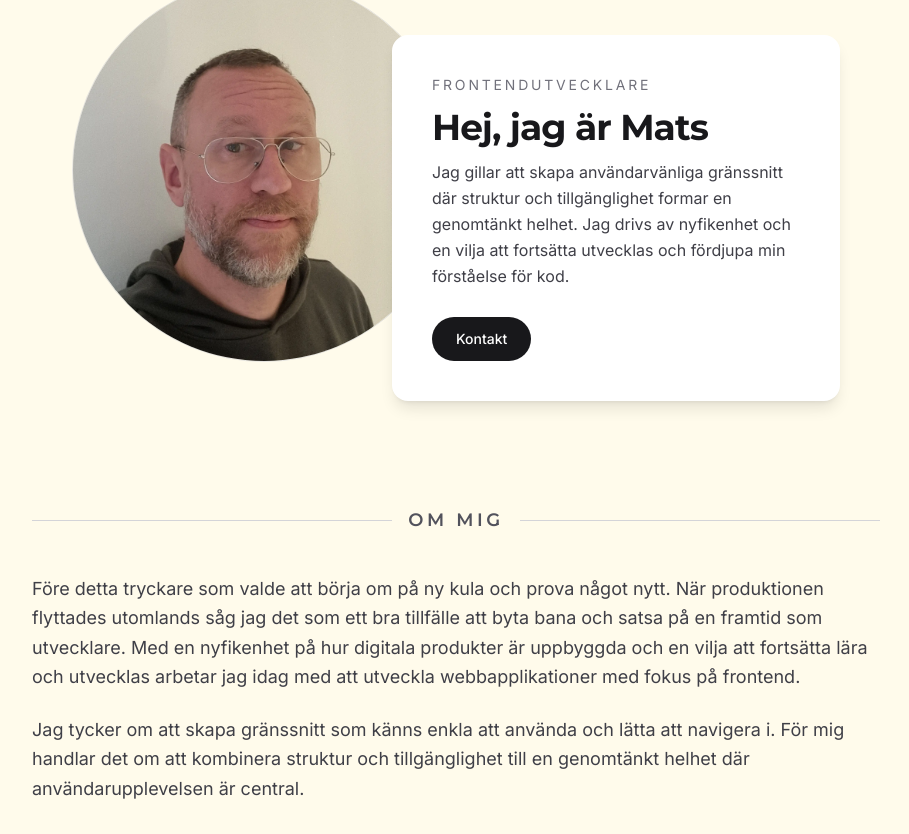
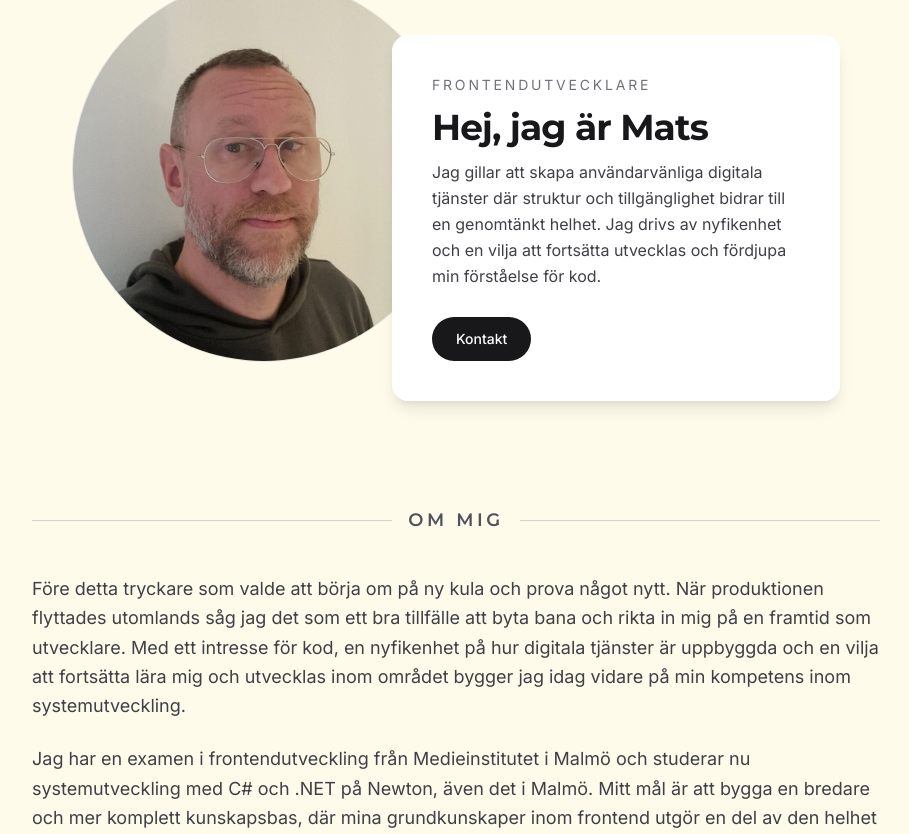
Before and after one commit to matsEksten/portfolio-2026, a Next.js app: page / in a window 1280 px wide. Shown: the part 206-1040 px from the top of the page, without its empty margins (184-1093 px from the left). Built offline with nearby package versions, Linux system fonts and the light colour scheme; no server answers.

Commit message:
update 2026-10-09

```diff
--- a/components/About/About.tsx
+++ b/components/About/About.tsx
@@ -22,14 +22,14 @@ export default function About() {
       <div className="space-y-6 text-base leading-relaxed text-zinc-700 md:text-lg">
         <p>
           {isSv
-            ? "Före detta tryckare som valde att börja om på ny kula och prova något nytt. När produktionen flyttades utomlands såg jag det som ett bra tillfälle att byta bana och satsa på en framtid som utvecklare. Med en nyfikenhet på hur digitala produkter är uppbyggda och en vilja att fortsätta lära och utvecklas arbetar jag idag med att utveckla webbapplikationer med fokus på frontend."
-            : "Former print operator who decided to start over and try something new. When production was moved abroad, I saw it as an opportunity to change direction and pursue a future as a developer. With a curiosity for how digital products are built and a desire to keep learning and growing, I work with developing web applications and continue to build my skills as a developer"}
+            ? "Före detta tryckare som valde att börja om på ny kula och prova något nytt. När produktionen flyttades utomlands såg jag det som ett bra tillfälle att byta bana och rikta in mig på en framtid som utvecklare. Med ett intresse för kod, en nyfikenhet på hur digitala tjänster är uppbyggda och en vilja att fortsätta lära mig och utvecklas inom området bygger jag idag vidare på min kompetens inom systemutveckling."
+            : "Former print operator who decided to start over and try something new. When production was moved abroad, I saw it as a good opportunity to change direction and pursue a future as a developer. With an interest in code, a curiosity about how digital services are built, and a desire to keep learning and developing within the field, I am now continuing to build my skills in software development."}
         </p>
 
         <p>
           {isSv
-            ? "Jag tycker om att skapa gränssnitt som känns enkla att använda och lätta att navigera i. För mig handlar det om att kombinera struktur och tillgänglighet till en genomtänkt helhet där användarupplevelsen är central."
-            : "I enjoy creating interfaces that feel easy to use and intuitive to navigate. For me, it’s about combining structure and accessibility into a thoughtful whole, with the user experience at the center."}
+            ? "Jag har en examen i frontendutveckling från Medieinstitutet i Malmö och studerar nu systemutveckling med C# och .NET på Newton, även det i Malmö. Mitt mål är att bygga en bredare och mer komplett kunskapsbas, där mina grundkunskaper inom frontend utgör en del av den helhet jag nu försöker skapa när jag inriktar mig mer mot backend, databaser och systemutveckling. Det övergripande målet är att lägga grunden för en långsiktig yrkesroll inom utveckling."
+            : "I have a degree in Frontend Development from Medieinstitutet in Malmö and am currently studying Software Development with C# and .NET at Newton, also in Malmö. My goal is to build a broader and more complete knowledge base, where my foundation in frontend development forms part of the wider profile I am now creating as I focus more on backend development, databases, and software development. The overall goal is to build a solid foundation for a long-term career in development."}
         </p>
         <div className="flex justify-center mt-12 md:hidden">
           <a
--- a/components/Hero/Hero.tsx
+++ b/components/Hero/Hero.tsx
@@ -74,8 +74,8 @@ export default function Hero() {
 
           <p className="text-base leading-relaxed text-zinc-700">
             {isSv
-              ? "Jag gillar att skapa användarvänliga gränssnitt där struktur och tillgänglighet formar en genomtänkt helhet. Jag drivs av nyfikenhet och en vilja att fortsätta utvecklas och fördjupa min förståelse för kod."
-              : "I enjoy building user-friendly interfaces where structure and accessibility shape a thoughtful and cohesive experience. I’m driven by curiosity and a desire to keep learning and deepen my understanding of code."}
+              ? "Jag gillar att skapa användarvänliga digitala tjänster där struktur och tillgänglighet bidrar till en genomtänkt helhet. Jag drivs av nyfikenhet och en vilja att fortsätta utvecklas och fördjupa min förståelse för kod."
+              : "I enjoy building user-friendly digital services where structure and accessibility contribute to a thoughtful whole. I’m driven by curiosity and a desire to keep learning and deepen my understanding of code."}
           </p>
 
           <a
```
Also changed, not shown: 2 other files (tests, documents, lock files or other folders).
